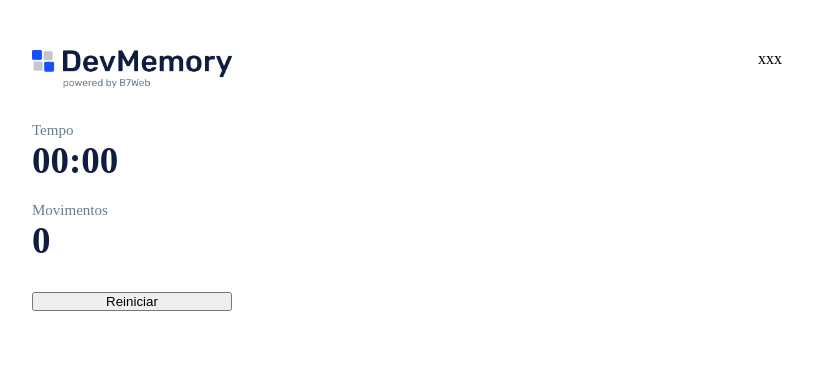
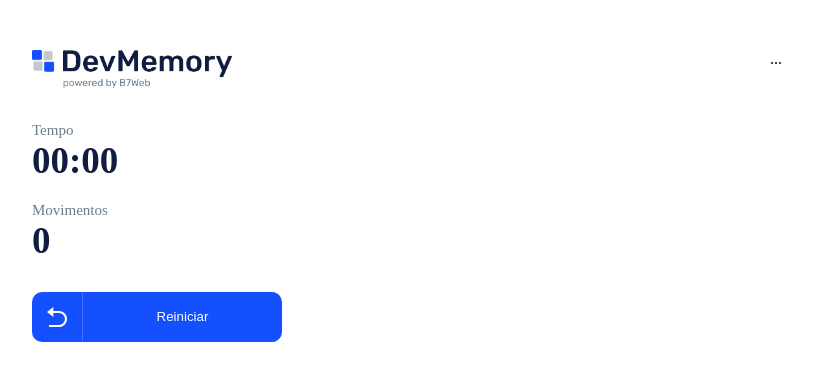
Before and after one commit to FilipeTenedini/react-memoryGame, a React (Vite) app: page / in a window 1280 px wide. Shown: the top 380 px of the page, without its empty margins (233-1046 px from the left). Built offline with nearby package versions, Linux system fonts and the light colour scheme.

Commit message:
criando button component

```diff
--- a/src/App.tsx
+++ b/src/App.tsx
@@ -1,9 +1,13 @@
 import * as C from './App.styles';
 import logoImage from './assets/devmemory_logo.png';
+import btnRestartIcon from './svgs/restart.svg';
 import { InfoItem } from './components/InfoItem';
-
+import { Button } from './components/button';
 const App = () => {
 
+    const resetAndCreateGrid = () => {
+
+    }
     return (
         <C.Container>
             <C.Info>
@@ -16,12 +20,12 @@
                     <InfoItem label="Movimentos" value="0" />
                 </C.InfoArea>
 
-                <button>Reiniciar</button>
+                <Button label="Reiniciar" icon={btnRestartIcon} onClick={resetAndCreateGrid}/>
 
             </C.Info>
 
             <C.GridArea>
-                xxx
+                ...
             </C.GridArea>
 
         </C.Container>
--- /dev/null
+++ b/src/components/button/index.tsx
@@ -0,0 +1,22 @@
+import * as C from './styles';
+
+type Props = {
+    label: string;
+    icon?: any;
+    onClick: React.MouseEventHandler<HTMLButtonElement>;
+}
+export const Button = ({ label, icon, onClick }: Props) => {
+
+    return(
+        <C.Container onClick={onClick}>
+            {icon &&
+                <C.IconArea>
+                    <C.Icon src={icon}/>
+                </C.IconArea>
+            }
+            <C.Label>
+                {label}
+            </C.Label>
+        </C.Container>
+    );
+}
--- /dev/null
+++ b/src/components/button/styles.ts
@@ -0,0 +1,44 @@
+import styled from 'styled-components';
+
+export const Container = styled.button`
+    width: 250px;
+    height: 50px;
+    display: flex;
+    background-color: #1550FF;
+    border: none;
+    cursor: pointer;
+    border-radius: 10px;
+    opacity: 1;
+    transition: all ease .3s;
+
+    &:hover{
+        opacity: .8;
+        opacity: none;
+    }
+    &:active{
+        opacity: 1;
+    }
+`;
+
+export const IconArea = styled.div`
+    height: inherit;
+    display: flex;
+    justify-content: center;
+    align-items: center;
+    border-right: 1px solid rgba(255, 255, 255, .2);
+    padding: 0 15px;
+`;
+
+export const Icon = styled.img`
+    height: 20px;
+`;
+
+export const Label = styled.div`
+    height: inherit;
+    color:  #FFFFFF;
+    display: flex;
+    justify-content: center;
+    align-items: center;
+    flex: 1;
+    padding: 0 20px;
+`;
```
